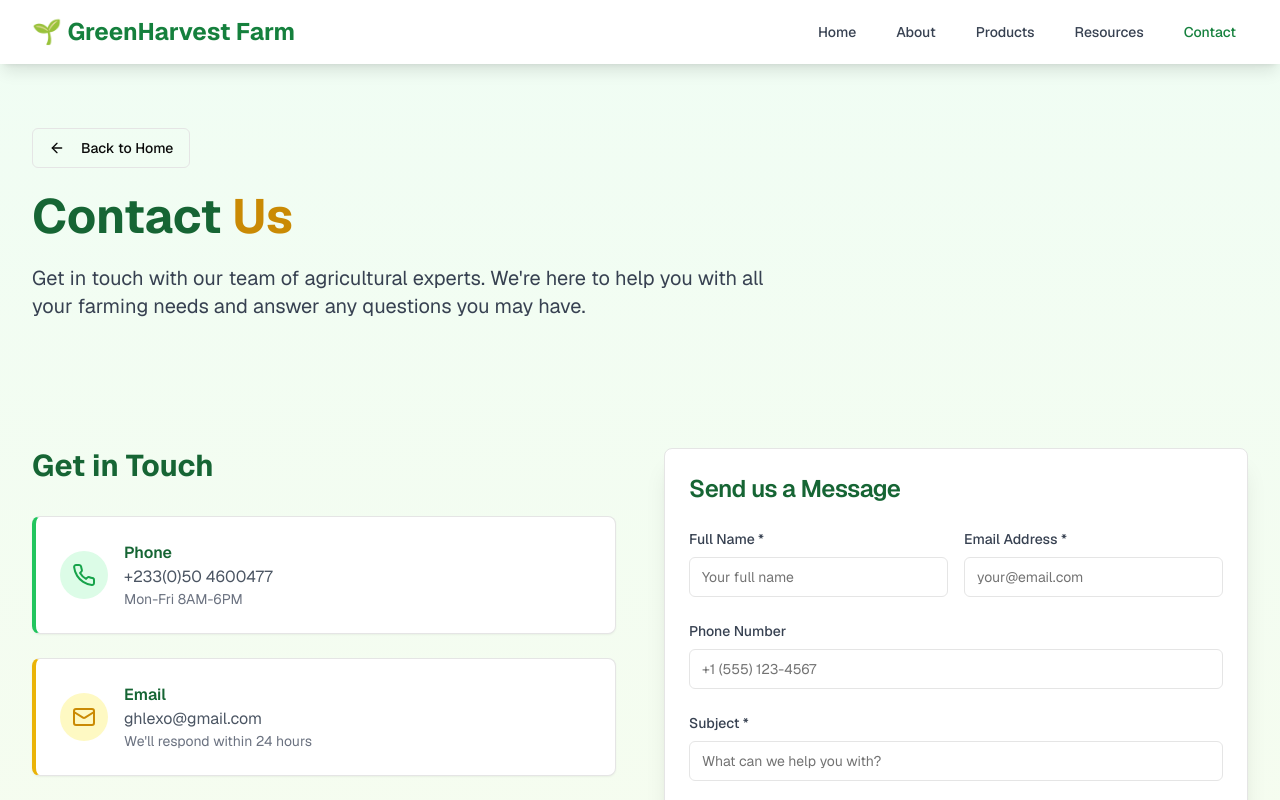
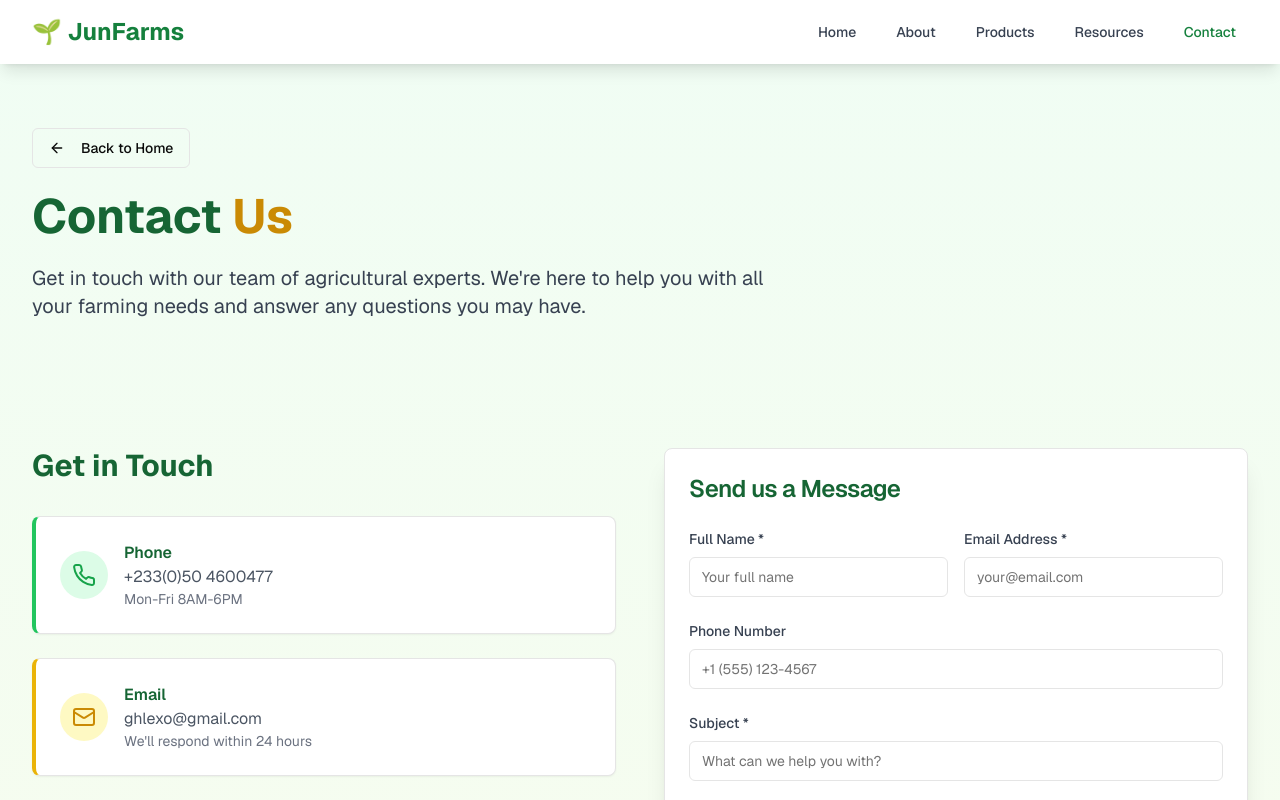
Before and after one commit to JoojoYeb/green-harvest-farm, a Next.js app: page /contact in a window 1280 px wide. Shown: the top 800 px of the page. Built offline with nearby package versions, Linux system fonts and the light colour scheme.

Commit message:
junfarms_contact

```diff
--- a/app/contact/page.tsx
+++ b/app/contact/page.tsx
@@ -54,7 +54,7 @@ export default function ContactPage() {
           <div className="flex justify-between items-center h-16">
             <div className="flex items-center">
               <Link href="/" className="text-2xl font-bold text-green-700">
-                🌱 GreenHarvest Farm
+                🌱 JunFarms
               </Link>
             </div>
             <div className="hidden md:block">
```
